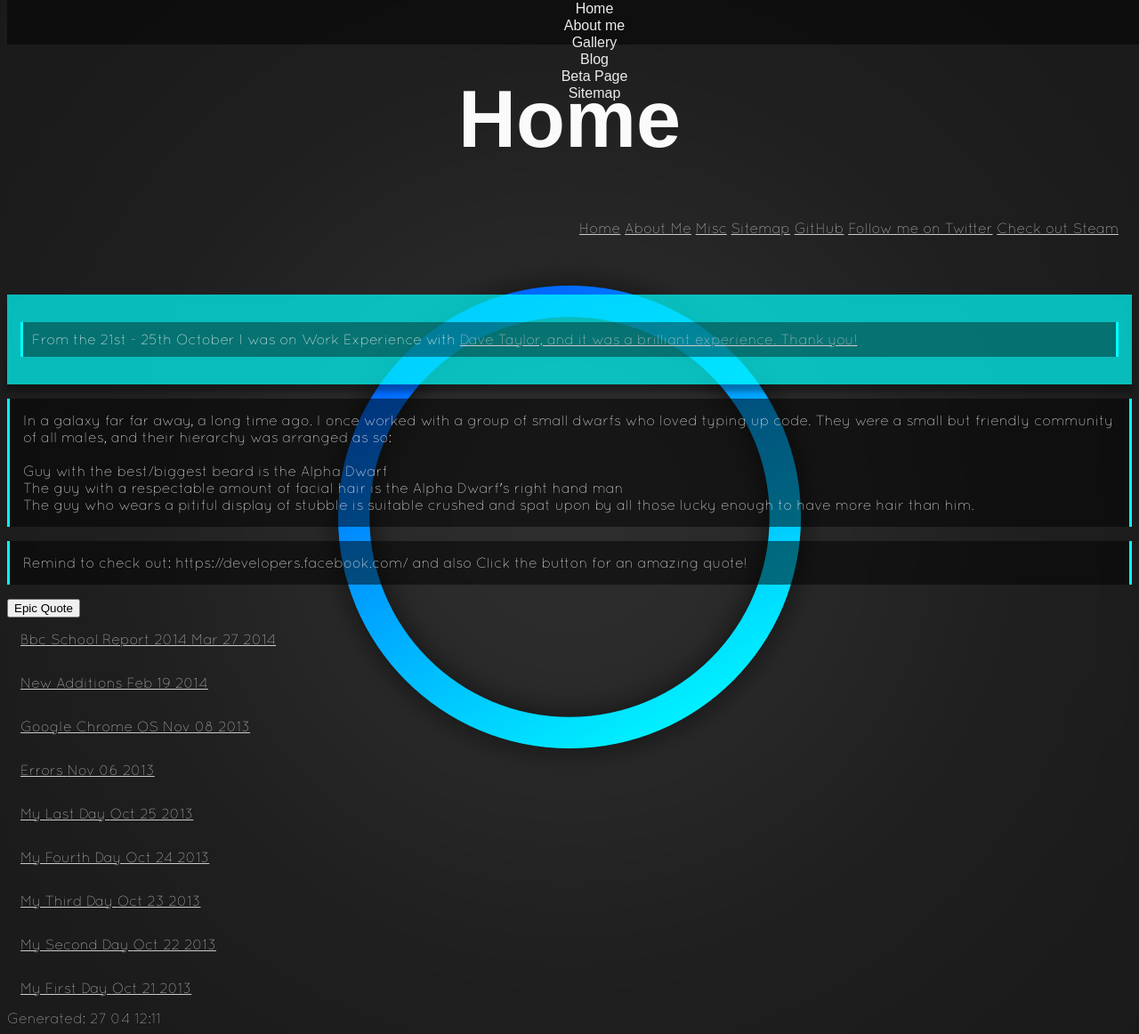
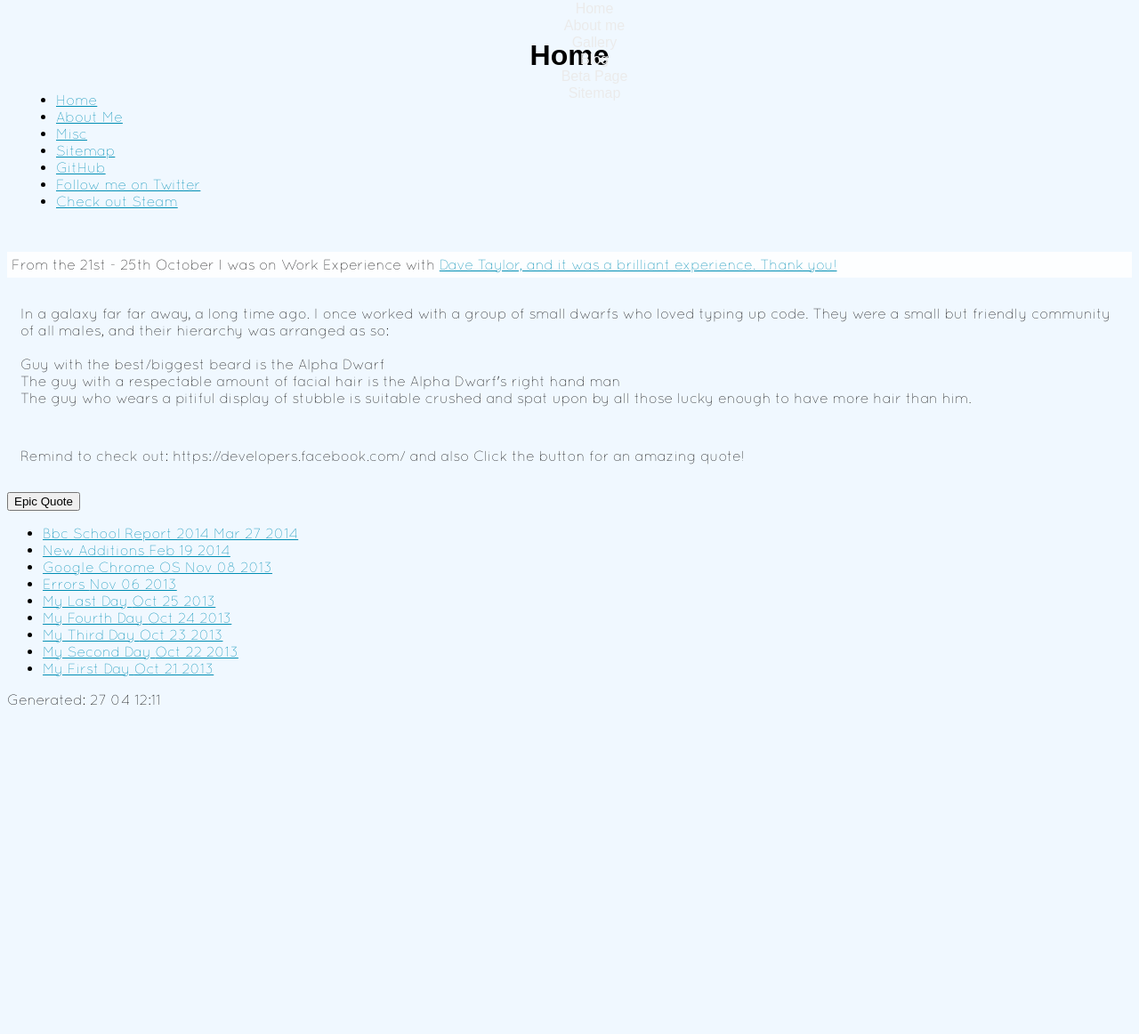
Before and after one commit to boffnoff/boffnoff.github.com, a Jekyll site: the page built from index.html, in a window 1280 px wide and 1162 px high. Shown: the whole window at 89% size. Built offline with Jekyll 4.4.1, drawn with Linux system fonts in a browser that asks for light colours; some web fonts are replaced.

Commit message:
adde new beta css to main index.html page and master layout template

```diff
--- a/_layouts/master.html
+++ b/_layouts/master.html
@@ -9,7 +9,7 @@
 
 
 
-  <link rel="stylesheet" href="/mobilemenu/rmm-css/responsivemobilemenu.css" type="text/css"/>
+  <link rel="stylesheet" href="/mobilemenu/rmm-css/responsivemobilemenu2.css" type="text/css"/>
   <script type="text/javascript" src="http://code.jquery.com/jquery.min.js"></script>
   <script type="text/javascript" src="/mobilemenu/rmm-js/responsivemobilemenu.js"></script>
   <meta name="viewport" content="width=device-width, initial-scale=1, maximum-scale=1, user-scalable=no"/>
--- a/css/index.css
+++ b/css/index.css
@@ -1,5 +1,18 @@
+/*
+    Document   : /index.css
+    UPDATED ON : 2014-04-27 01:04 PM
+    Author     : boffnoff21
+    Description:
+    Purpose of the stylesheet follows.
+    To change this template use Tools | Templates.
+*/
+
+root {
+    display: block;
+}
+
 body {
-  background-color: #8E8E93;
+  background-color: #F0F8FF;
   background-position: center;
   font-family: 'quicksandlight', "Arial", Helvetica, sans-serif;
 
@@ -11,42 +24,32 @@ p, h2, h3, h4, h5, {
    }
 
 
-@media all and (min-width:600px){
-  body {
-    background-image:url('/images/sony_ring.png');
-    background-attachment: fixed;
+.intro p {
+  background: rgba(255,255,255,0.9);
+  padding: 5px
 }
 
+@media all and (min-width:600px){
+
   p {
-  border-left: solid 3px #00FFFF;
-  border-right: solid 3px #00FFFF;
-  color: #FFFFFF;
-  background: rgba(0,0,0,0.5);
+  color: #111;
    padding: 15px;
 }
 
 }
 
-/* FOLLOWING CODE IS FOR MOBILE RESIZING OF THE PAGE */
 @media screen and (min-device-width: 1px) and (max-device-width: 599px) {
   body {
     background-color: #8E8E93;
     }
-
   p {
     color: #1D62F0;
     }
-
   h1 {
     color: #111
     font-size: 70px;
     }
-
 }
-
-
-
-
 
 /* code below was original wallpaper, the image above replaces that one. */
 
@@ -72,7 +75,7 @@ body {
 
  h1 {
   text-align:center;
-  color: #FAFAFA;
+  color: #111
   font-size: 90px;
   font-family: 'absender', Arial, sans-serif;
 }
@@ -84,6 +87,16 @@ body {
 }
 
 
+#sticky-header {
+
+    position: fixed;
+    width: 100%;
+    height: 50px;
+    margin: 0;
+    top: 0;
+    z-index: 1;
+}
+
 
 /*
 
@@ -91,34 +104,25 @@ The following code indicates that when ever you mouse over a link, the text will
 
 */
 
-
-a:visited {
-  color: yellow;
-
+a, a:link{
+    color: #008EB4;
 }
 
-a,
-a:link {
-  color: #CCCCCC
-}
-
-a:hover, a:focus {
-  color:red;
- text-decoration:underline;
+ a:visited{
+     color: spin(#008EB4, 72);
 }
 
 
-
-.misc_page, .misc_page h2 {
-  border-top-left-radius:2em;
-  -webkit-border-top-left-radius:2em; /* Safari */
-  color: gold;
-  size: 100px;
+i{
+    color: #008EB4;
+    n(#008EB4, 72);
+    8EB4, 5%);
+    text-decoration: underline
 }
 
-
-
-
+a:active{
+    text-decoration: none;
+}
 
 
 
@@ -127,12 +131,9 @@ a:hover, a:focus {
 
 h2,
 h3,
-.days {
-  color: black;
-  background: rgba(0,255,255,0.7);
-  box-shadow: 0 8px 5px rgba(0,0,0,0.3);
-  padding: 15px;
+  color: #008EB4;
 }
+
 
 h3 {
   margin-left: 30px;
@@ -140,122 +141,15 @@ h3 {
 }
 
 
-h4, h5, h6 {
-  color: #fff;
-  background: rgba(0,255,255,0.7);
-  box-shadow: 0 8px 5px rgba(0,0,0,0.3);
-  padding: 5px;
-  margin-left: 50px;
-  margin-right: 50px;
+
+
+
+.circle {
+	border-radius: 50%;
+	width: 500px;
+	height: 200px;
+
 }
 
 
-
-.intro {
-  color: purple;
-  background: rgba(0,255,255,0.7);
-  box-shadow: 0 8px 5px rgba(0,0,0,0.3);
-  padding: 15px;
-}
-
-.intro p { background: rgba(0,0,0,0.4);
-  border-top-color: blue;
-  padding: 10px
-}
-
-pre {
-  font-family: monospace;
-  background: black;
-  padding: 15px 10px;
-  overflow: auto;
-}
-code {
-  font-family: monospace;
-  background: black;
-  color: white;
-  padding: 0 3px;
-}
-
-.paging, .paging li{
-  list-style: none outside none;
-  margin: 0;
-  padding: 0;
-}
-
-.paging {
-  overflow: hidden;
-}
-.paging li {
-  padding: 15px;
-}
-.paging__previous {
-  float: left;
-}
-
-.paging__next {
-  float:right;
-}
-
-.menu,
-.menu-horizontal,
-.menu li,
-.menu-horizontal li {
-  list-style: none outside none;
-  margin: 0;
-  padding: 0;
-}
-
-.menu li {
-  padding: 15px;
-}
-
-.menu-horizontal {
-  display: block;
-  text-align: right;
-}
-.menu-horizontal li {
-  display: inline;
-}
-
-
-.page_footer {
-  color: silver;
-  size: 5px;
-}
-
-
-
-#sticky-header {
-  background: rgba(0,0,1,0.5);
-    position: fixed;
-    width: 100%;
-    height: 50px;
-    margin: 0;
-    top: 0;
-    z-index: 1;
-}
-
-#container{
-    margin-top: 50px;
-}
-
-
-
-
-/* ANYTHING PAST THIS POINT IS PURELY FOR TESTING GROUND PURPOSES! */
-
-.box {
-width:100px;
-height:100px;
-background:red;
-position:relative;
-animation:mymove 5s infinite;
--webkit-animation:mymove 5s infinite; /*Safari and Chrome*/
-}
-
-
-.circle {
-
-
-
-}
+<!-- BETA PAGE JUMP IN BUTTON CSS \/ -->
```
Lines whose indentation alone changed are shown as unchanged.
